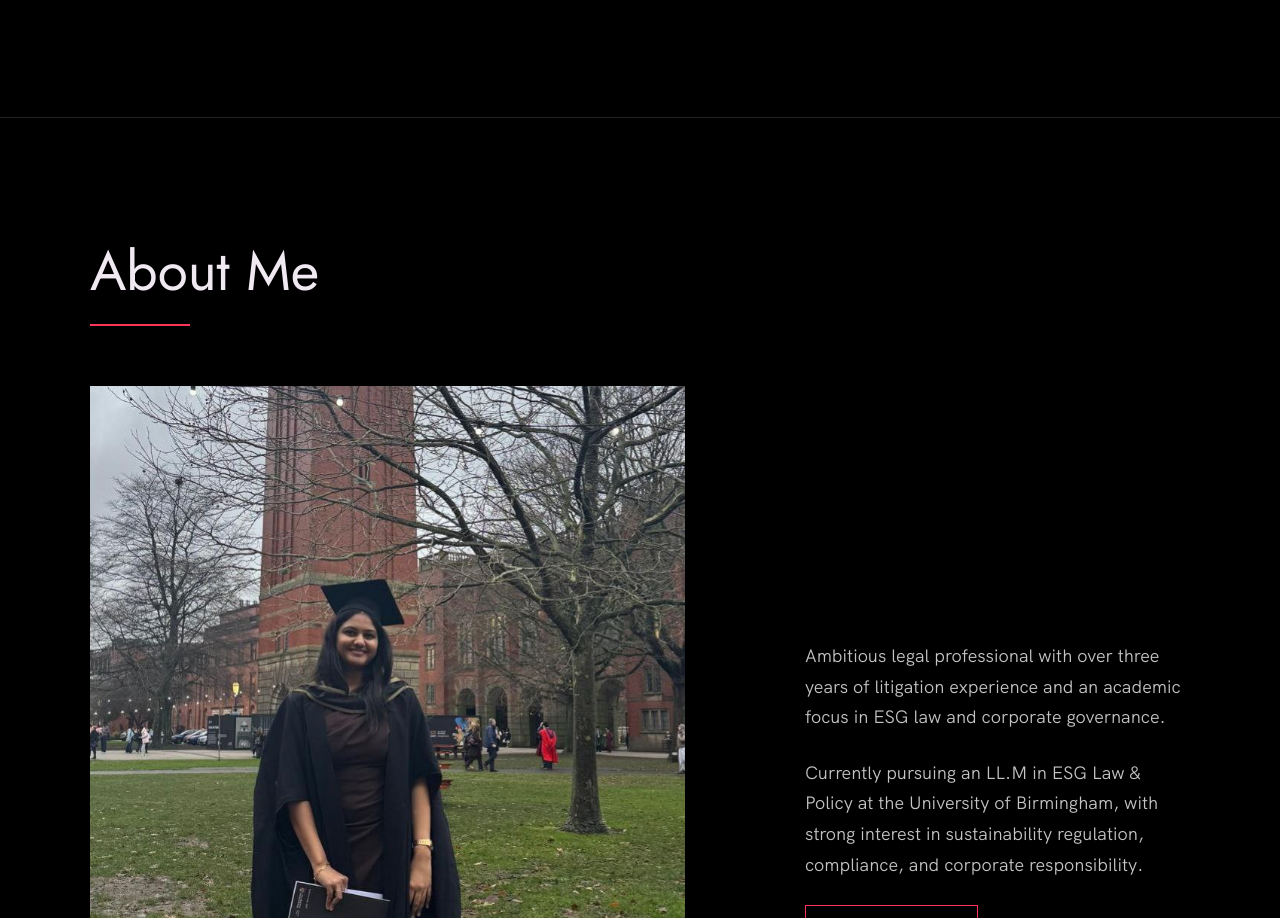
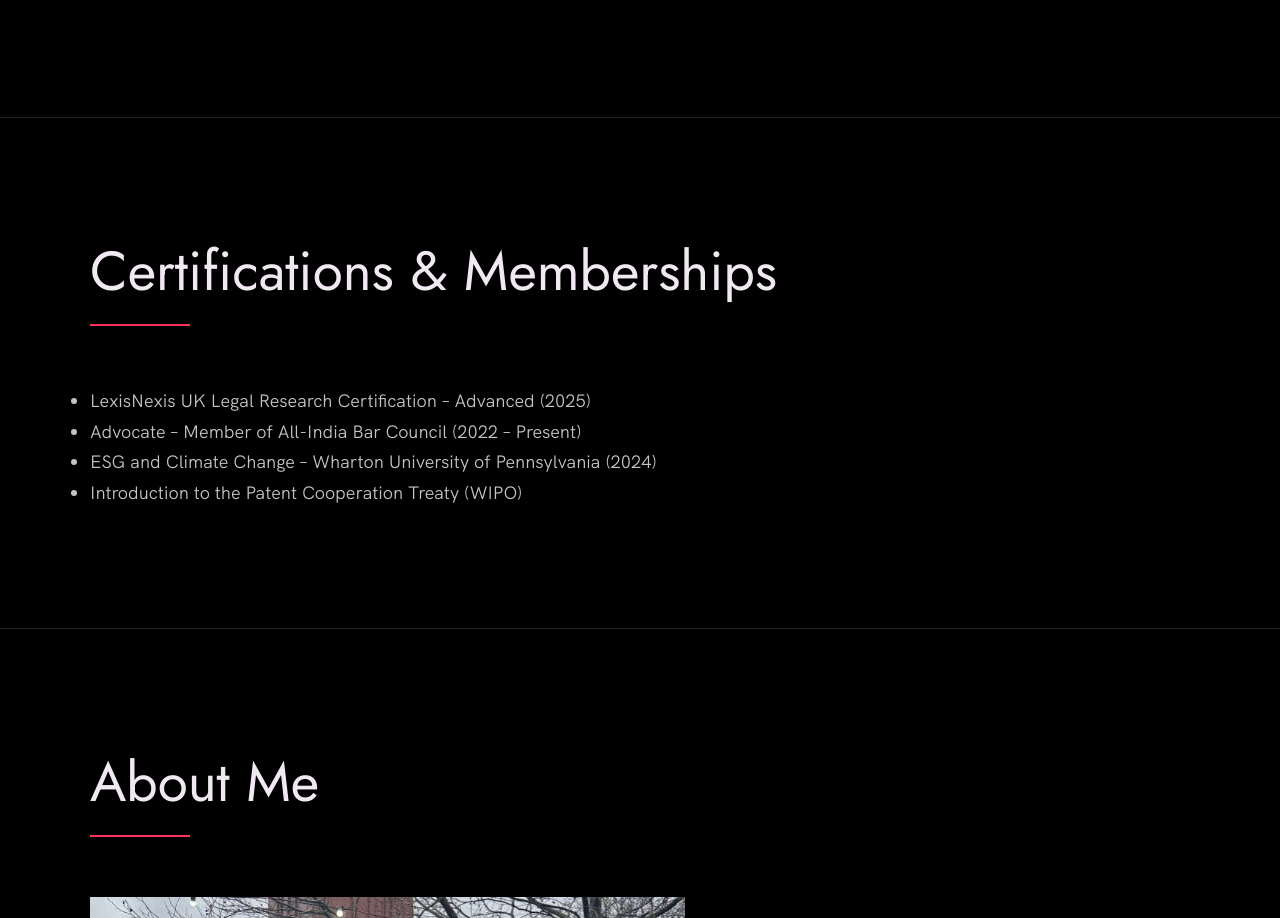
Before and after one commit to NavinaNagappan/navina-nagappan.github.io, a plain HTML site: page index.html in a window 1280 px wide. Shown: the part 3294-4212 px from the top of the page. Drawn offline with Linux system fonts and the light colour scheme.

Commit message:
Update index.html

```diff
--- a/index.html
+++ b/index.html
@@ -156,7 +156,18 @@
         </ul>
       </div>
     </section>
-
+ <!-- ***** Certifications ***** -->
+    <section class="certification" id="certification">
+      <div class="row">
+        <h2>Certifications & Memberships</h2>
+        <ul>
+          <li>LexisNexis UK Legal Research Certification – Advanced (2025)</li>
+          <li>Advocate – Member of All-India Bar Council (2022 – Present)</li>
+          <li>ESG and Climate Change – Wharton University of Pennsylvania (2024)</li>
+          <li>Introduction to the Patent Cooperation Treaty (WIPO)</li>
+        </ul>
+      </div>
+    </section>
     <!-- ***** About Section with Photo & Resume ***** -->
 
     <section class="about" id="about">
```
